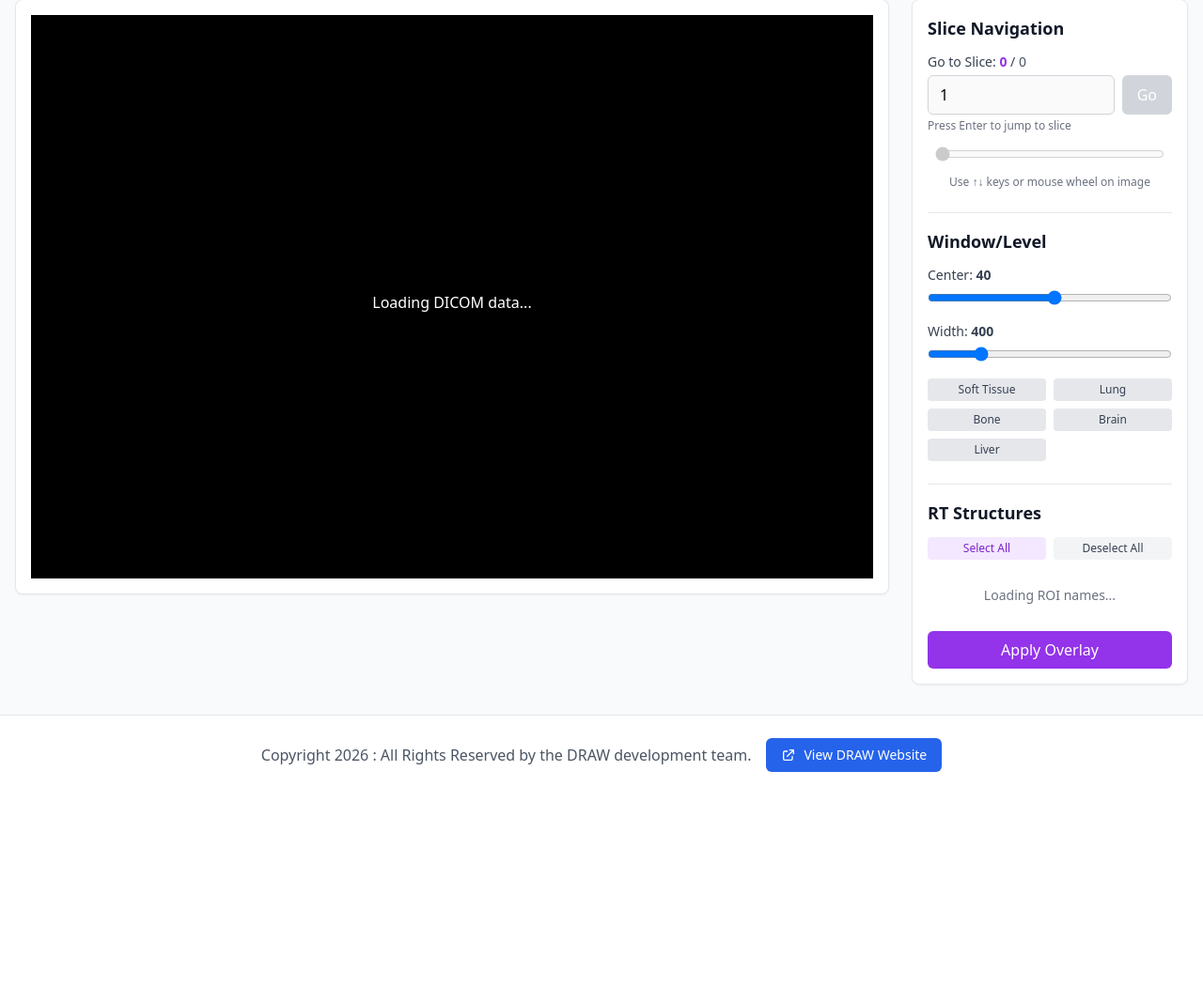
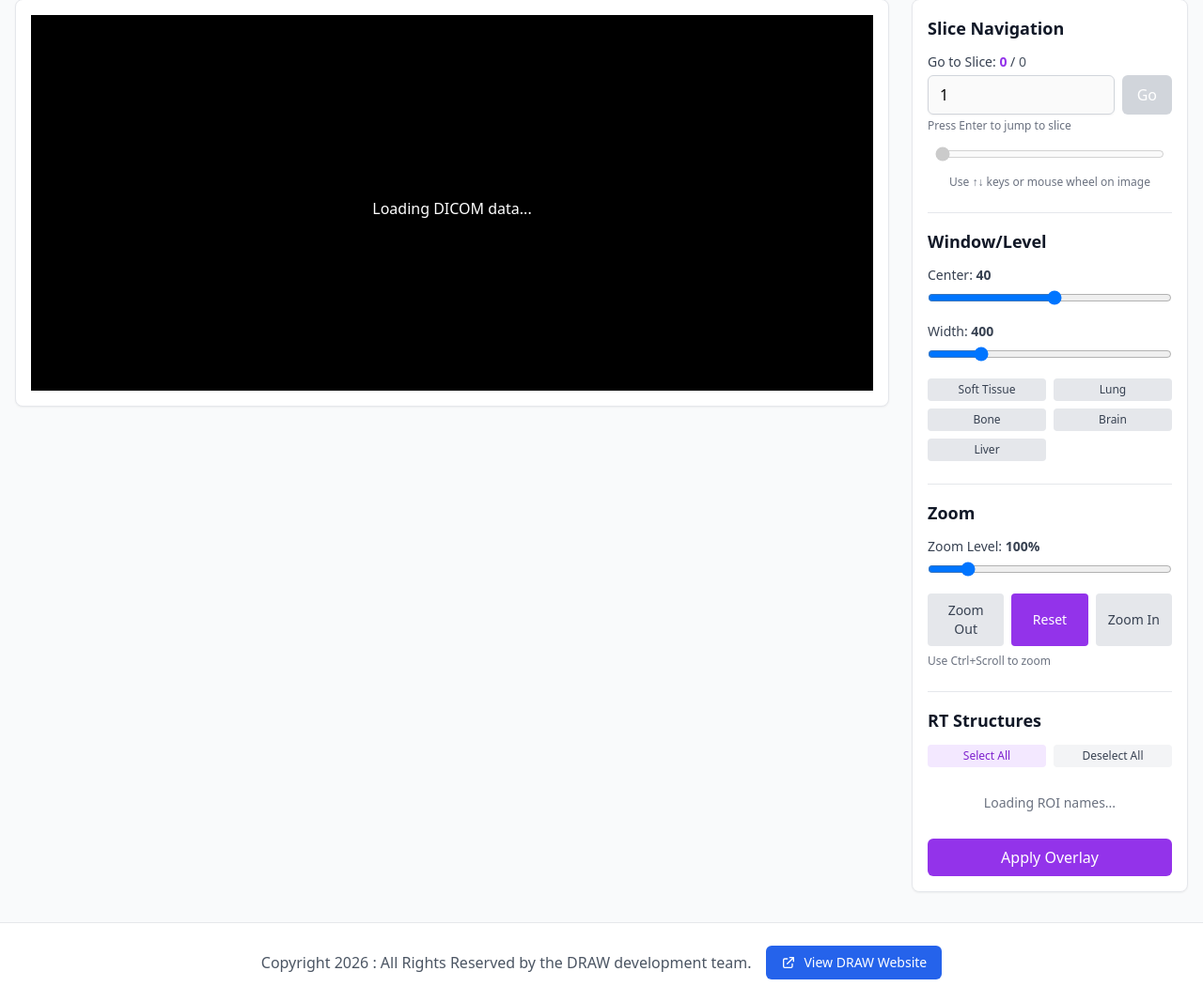
Before and after one commit to CHAVI-India/draw-client-2.0, a Django app: template templates/dicom_handler/dicom_viewer.html in a window 1280 px wide. Shown: the part 268-1335 px from the top of the page at 94% size. Before the commit the page ends 1090 px from the top, so only its background shows below. Run offline with Django 5.2, Linux system fonts and the light colour scheme; the template is opened without the code that fills it, so the values that code supplies are empty; some libraries are stand-ins or nearby versions.

Commit message:
perf: improve DICOM viewer image quality and add zoom controls with optimized rendering
Modified DICOM slice rendering to use 200 DPI with bilinear interpolation for smoother display at large sizes. Changed figure sizing to match pixel dimensions exactly (width/height divided by DPI) instead of using fixed 10-inch height with aspect ratio. Reduced ROI contour line width from 2 to 0.5 pixels and removed legend overlay (ROI names shown in sidebar). Added zoom controls with slider (50-400%), zoom in

```diff
--- a/templates/dicom_handler/dicom_viewer.html
+++ b/templates/dicom_handler/dicom_viewer.html
@@ -164,14 +164,14 @@
             <div class="bg-white rounded-lg shadow-sm border border-gray-200 p-4">
                 <!-- Viewer Container (Full Width) -->
                 <div>
-                        <div id="viewer-container" class="relative flex items-center justify-center" style="min-height: 600px; background: #000;">
+                        <div id="viewer-container" class="relative flex items-center justify-center" style="min-height: 400px; max-height: 500px; background: #000; overflow: hidden;">
                             <div class="loading-overlay" id="loading-overlay" style="position: absolute; top: 0; left: 0; right: 0; bottom: 0;">
                                 <div class="text-center text-white" style="position: absolute; top: 50%; left: 50%; transform: translate(-50%, -50%); min-width: 250px;">
                                     <div class="spinner mx-auto mb-3"></div>
                                     <p id="loading-text" style="white-space: nowrap;">Loading DICOM data...</p>
                                 </div>
                             </div>
-                            <img id="dicom-image" src="" alt="DICOM Image" style="display: none; width: 100%; height: auto;">
+                            <img id="dicom-image" src="" alt="DICOM Image" style="display: none; max-width: none; max-height: 500px; width: auto; height: auto; transition: transform 0.2s ease;">
                         </div>
                 </div>
             </div>
@@ -243,6 +243,31 @@
                             Liver
                         </button>
                     </div>
+                </div>
+
+                <!-- Zoom Controls -->
+                <div class="pt-4 border-t border-gray-200">
+                    <h3 class="text-lg font-semibold text-gray-900 mb-3">Zoom</h3>
+
+                    <div class="mb-3">
+                        <label class="block text-sm font-medium text-gray-700 mb-1">
+                            Zoom Level: <span id="zoom-value" class="font-semibold">100%</span>
+                        </label>
+                        <input type="range" id="zoom-slider" class="w-full" min="50" max="400" value="100" step="10">
+                    </div>
+
+                    <div class="grid grid-cols-3 gap-2">
+                        <button id="zoom-out-btn" class="px-3 py-2 bg-gray-200 text-gray-700 rounded hover:bg-gray-300 text-sm font-medium">
+                            Zoom Out
+                        </button>
+                        <button id="zoom-reset-btn" class="px-3 py-2 bg-purple-600 text-white rounded hover:bg-purple-700 text-sm font-medium">
+                            Reset
+                        </button>
+                        <button id="zoom-in-btn" class="px-3 py-2 bg-gray-200 text-gray-700 rounded hover:bg-gray-300 text-sm font-medium">
+                            Zoom In
+                        </button>
+                    </div>
+                    <p class="text-xs text-gray-500 mt-2">Use Ctrl+Scroll to zoom</p>
                 </div>
 
                 <!-- RT Structure Selection -->
@@ -516,6 +541,11 @@ const roiList = document.getElementById('roi-list');
 const selectAllBtn = document.getElementById('select-all-roi');
 const deselectAllBtn = document.getElementById('deselect-all-roi');
 const applyOverlayBtn = document.getElementById('apply-overlay');
+const zoomSlider = document.getElementById('zoom-slider');
+const zoomValueSpan = document.getElementById('zoom-value');
+const zoomInBtn = document.getElementById('zoom-in-btn');
+const zoomOutBtn = document.getElementById('zoom-out-btn');
+const zoomResetBtn = document.getElementById('zoom-reset-btn');
 
 // Cache for pre-rendered slices
 const sliceCache = new Map();
@@ -971,6 +1001,36 @@ applyOverlayBtn.addEventListener('click', () => {
     populateStructureRatings();
 });
 
+// Zoom Controls
+function applyZoom(zoomLevel) {
+    const scale = zoomLevel / 100;
+    dicomImage.style.transform = `scale(${scale})`;
+    dicomImage.style.transformOrigin = 'center center';
+    zoomValueSpan.textContent = `${zoomLevel}%`;
+    zoomSlider.value = zoomLevel;
+}
+
+zoomSlider.addEventListener('input', (e) => {
+    const zoomLevel = parseInt(e.target.value);
+    applyZoom(zoomLevel);
+});
+
+zoomInBtn.addEventListener('click', () => {
+    const currentZoom = parseInt(zoomSlider.value);
+    const newZoom = Math.min(400, currentZoom + 25);
+    applyZoom(newZoom);
+});
+
+zoomOutBtn.addEventListener('click', () => {
+    const currentZoom = parseInt(zoomSlider.value);
+    const newZoom = Math.max(50, currentZoom - 25);
+    applyZoom(newZoom);
+});
+
+zoomResetBtn.addEventListener('click', () => {
+    applyZoom(100);
+});
+
 // Rating System
 const ratingState = {
     overallRating: 5,
```
Also changed, not shown: dicom_handler/dicom_viewer_views.py (+21 -23 lines).
